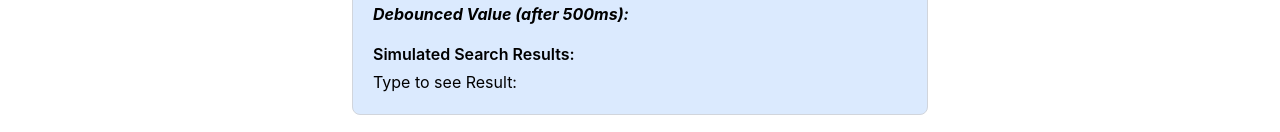
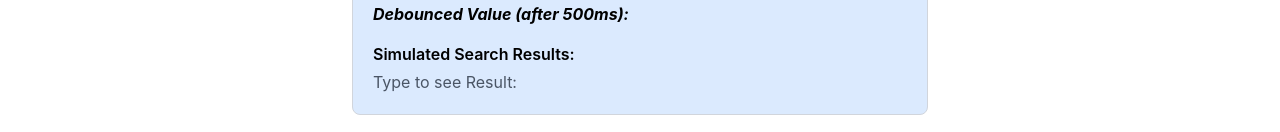
Before and after one commit to DhanashreeKharade451/Custom-Hook-Implementation, a React (Vite) app: page / in a window 1280 px wide. Shown: the part 1105-1237 px from the top of the page. Built offline with nearby package versions, Linux system fonts and the light colour scheme.

Commit message:
working on Pagination Demo

```diff
--- a/src/components/DebounceSearchDemo.jsx
+++ b/src/components/DebounceSearchDemo.jsx
@@ -72,7 +72,7 @@ export function DebounceSearchDemo() {
       <div>
         <h4 className="font-semibold mb-1">Simulated Search Results:</h4>
         {searchResult.length === 0 ? (
-            <p>Type to see Result: </p>
+            <p className="text-gray-600">Type to see Result: </p>
         ):(<ul className="list-disc pl-5">
             {searchResult.map((item,index) => (<li key={index}>{item}</li>))}
         </ul>)}
--- a/src/components/PaginationDemo.jsx
+++ b/src/components/PaginationDemo.jsx
@@ -22,6 +22,7 @@ const  totalItems = 123
     totalItems,
     itemsPerPage: 10,
   });
+
 
   const items = Array.from({ length: totalItems }, (_, i) => `Item ${i + 1}`);
   const currentItems = items.slice(startIndex, endIndex + 1);
```
